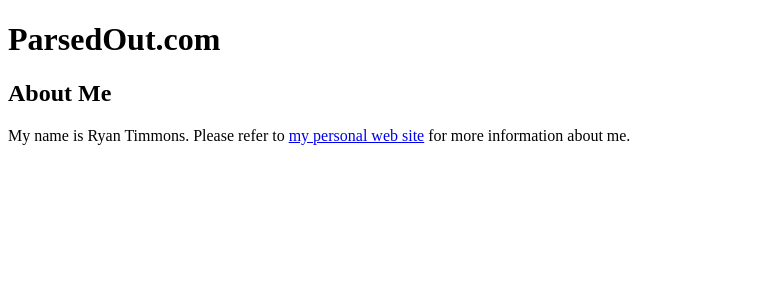
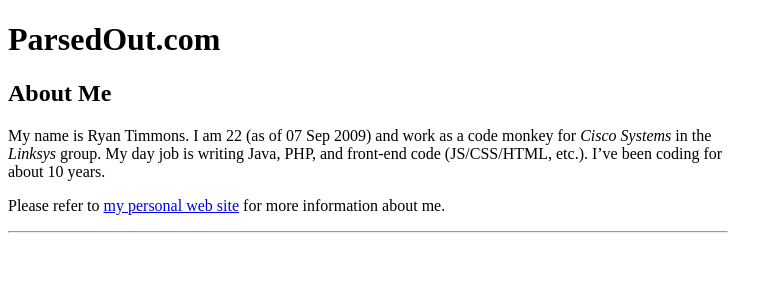
Before and after one commit to rtimmons/Parsed-Out, a Jekyll site: the page built from aboutme.markdown, in a window 1280 px wide. Shown: the top 300 px of the page, without its empty margins (0-783 px from the left). Built offline with Jekyll 4.4.1, drawn with Linux system fonts in a browser that asks for light colours; Markdown is read by kramdown in place of the engine named in the settings.

Commit message:
added starter about pages and added 'last modified' stuff to pages.
Note that this is the first time where regular Jekyll can't be used:  you have
to use rjekyll to get the mtime property

```diff
--- a/_layouts/default.html
+++ b/_layouts/default.html
@@ -33,6 +33,13 @@
 </div><!--#content-->
 
 <div id="footer">
+    <hr />
+{% if page.mtime || post.mtime %}
+    <div class="meta updated">
+    {% if page.mtime %}<p>Last modified <span class="date">{{ page.mtime }}</p>
+    {% else %}<p>Last modified <span class="date">{{ post.mtime }}</p>{% endif %}
+    </div><!--.meta.updated-->
+{% endif %}
 </div><!--#footer-->
 
 </body>
--- a/about.markdown
+++ b/about.markdown
@@ -5,4 +5,7 @@
 
 ## About ParsedOut.com
 
-Content forthcoming.
+ParsedOut.com is a blog about the internet, math, programming, and software
+development. I update it infrequently because I don't have much to say.
+
+The site is built using Jekyll (a custom fork)
--- a/aboutme.markdown
+++ b/aboutme.markdown
@@ -5,8 +5,11 @@
 
 ## About Me
 
-My name is Ryan Timmons. Please refer to [my personal web site][1] for more
-information about me.
+My name is Ryan Timmons. I am 22 (as of 07 Sep 2009) and work as a code monkey
+for *Cisco Systems* in the *Linksys* group. My day job is writing Java, PHP,
+and front-end code (JS/CSS/HTML, etc.). I've been coding for about 10 years.
+
+Please refer to [my personal web site][1] for more information about me.
 
 
  [1]: http://ryantimmons.com/
--- a/styles/style.css
+++ b/styles/style.css
@@ -83,3 +83,9 @@
 div#sidebar div ul li {
     margin-bottom: 0.5em;
 }
+
+
+/* Footer */
+div#footer {
+    clear: both;
+}
```
Also changed, not shown: _layouts/page.html (line endings or trailing spaces).
